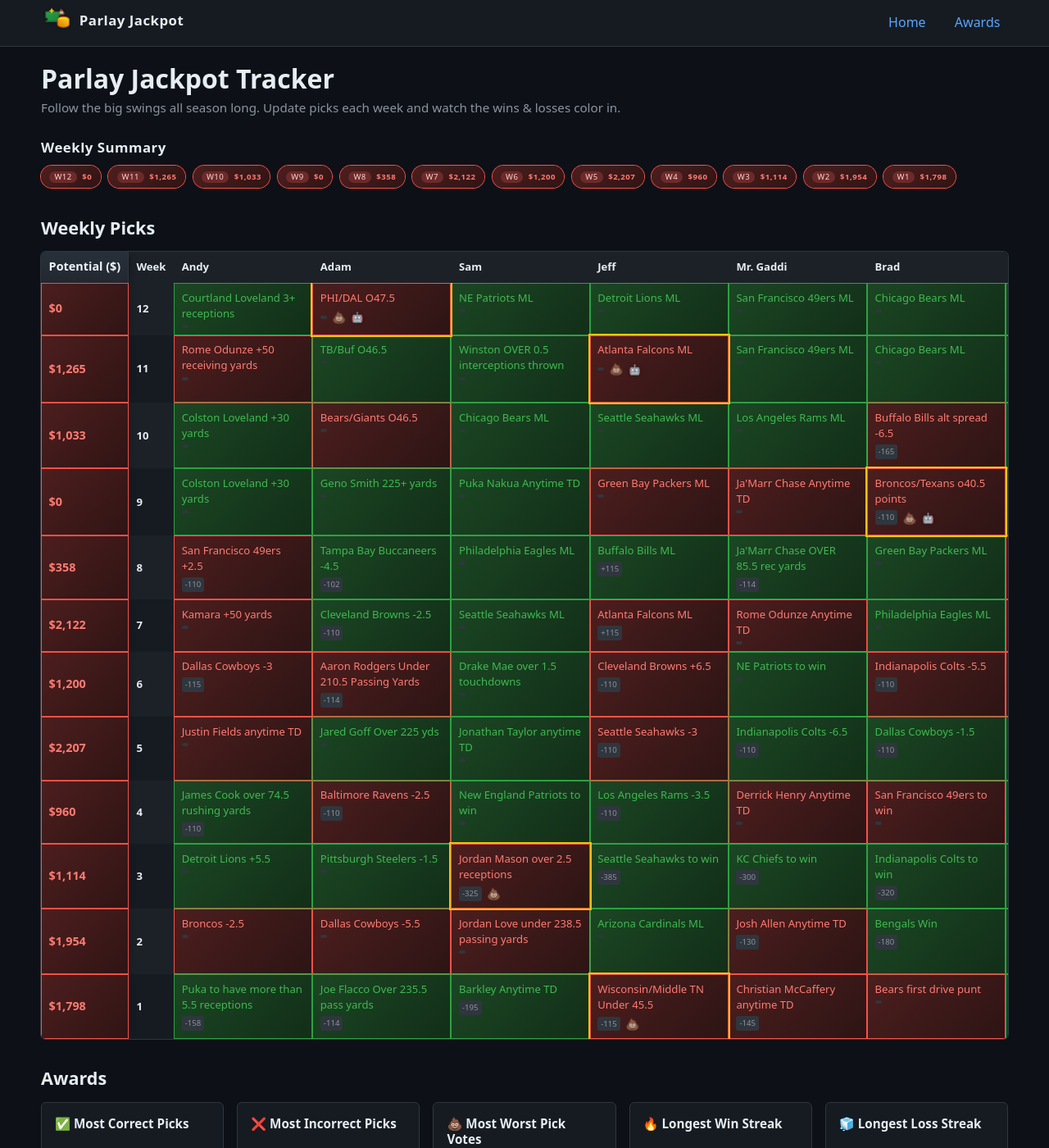
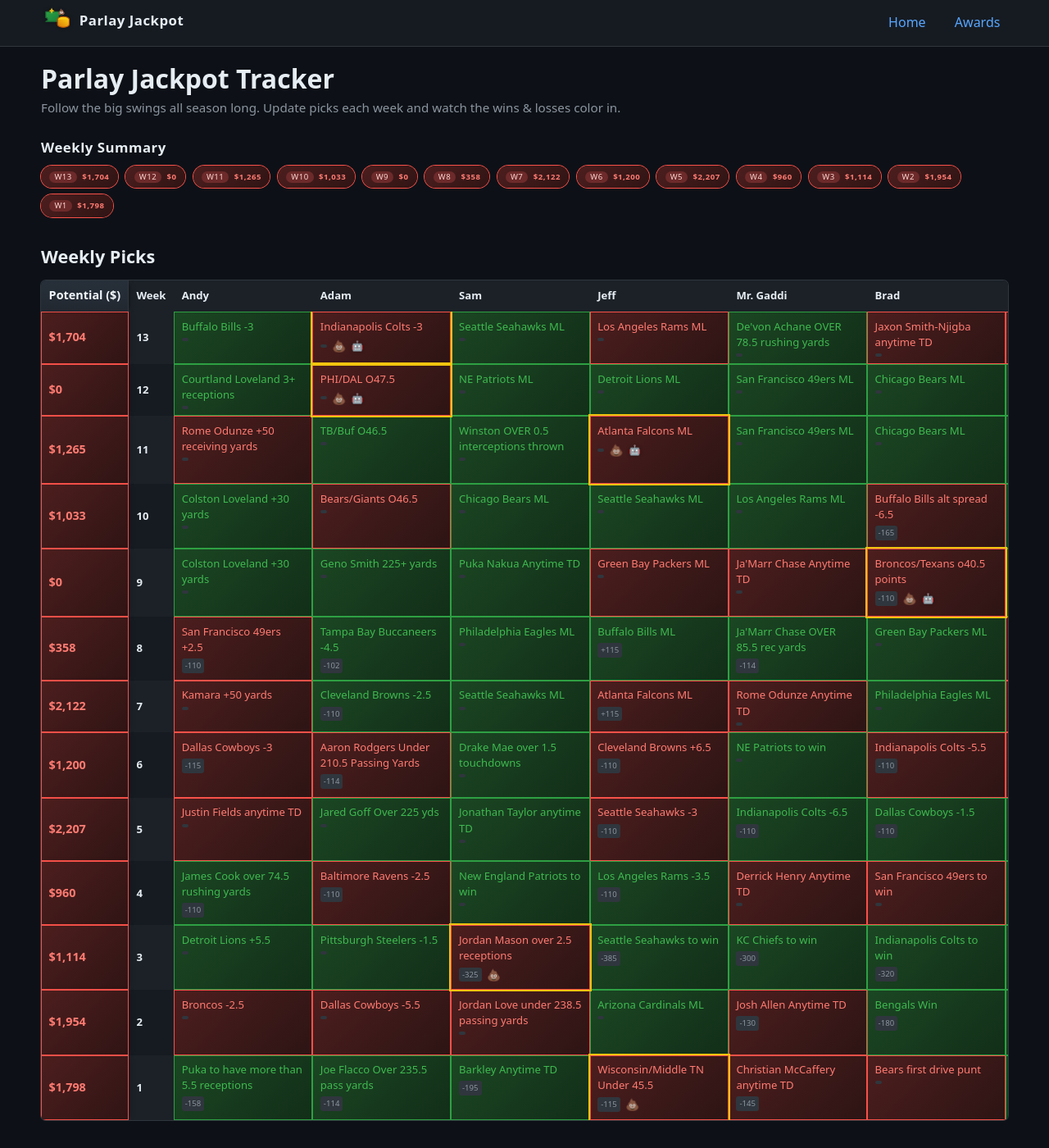
Before and after one commit to jeffmiller00/parlay_jackpot, a Jekyll site: the page built from index.markdown, in a window 1280 px wide and 1400 px high. Shown: the whole window at 82% size. Built offline with Jekyll 4.4.1, drawn with Linux system fonts in a browser that asks for light colours; some of the changed text lies outside the part shown.

Commit message:
Updated wins after week 13.

```diff
--- a/_data/weeks.yml
+++ b/_data/weeks.yml
@@ -1,6 +1,61 @@
 ---
 version: 1762185543
 weeks:
+  - week: 13
+    total_potential: 1704
+    worst_rationale: Because the Colts lost their Week 13 game outright (20-16 to the Houston Texans), the spread bet failed — whereas the player-props (for example Jaxon Smith-Njigba anytime TD or Kyren Williams over 1.5 receptions) at least had a chance to hit even if the team lost.
+    picks:
+      andy:
+        pick: Buffalo Bills -3
+        status: won
+        worst: false
+        odds: ""
+      adam:
+        pick: Indianapolis Colts -3
+        status: lost
+        worst: true
+        worst_status: ai
+        odds: ""
+      sam:
+        pick: Seattle Seahawks ML
+        status: won
+        worst: false
+        odds: ""
+      jeff:
+        pick: Los Angeles Rams ML
+        status: lost
+        worst: false
+        odds: ""
+      mr_gaddi:
+        pick: De'von Achane OVER 78.5 rushing yards
+        status: won
+        worst: false
+        odds: ""
+      brad:
+        pick: Jaxon Smith-Njigba anytime TD
+        status: lost
+        worst: false
+        odds: ""
+      joe:
+        pick: Kyren Williams over 1.5 receptions
+        status: lost
+        worst: false
+        odds: ""
+      jma:
+        pick: Jalen Hurts under 240 passing yards
+        status: won
+        worst: false
+        odds: ""
+      mike:
+        pick: Jaxon Smith-Njigba over receptions
+        status: lost
+        worst: false
+        odds: ""
+      daniel:
+        pick: Justin Jefferson anytime TD
+        status: lost
+        worst: false
+        odds: ""
   - week: 12
     total_potential: 0
     worst_rationale: A total of 47.5 points in that matchup is ambitious given both teams’ defensive capabilities and recent trend toward lower scoring, making it the least likely of the three bets to hit.
```
